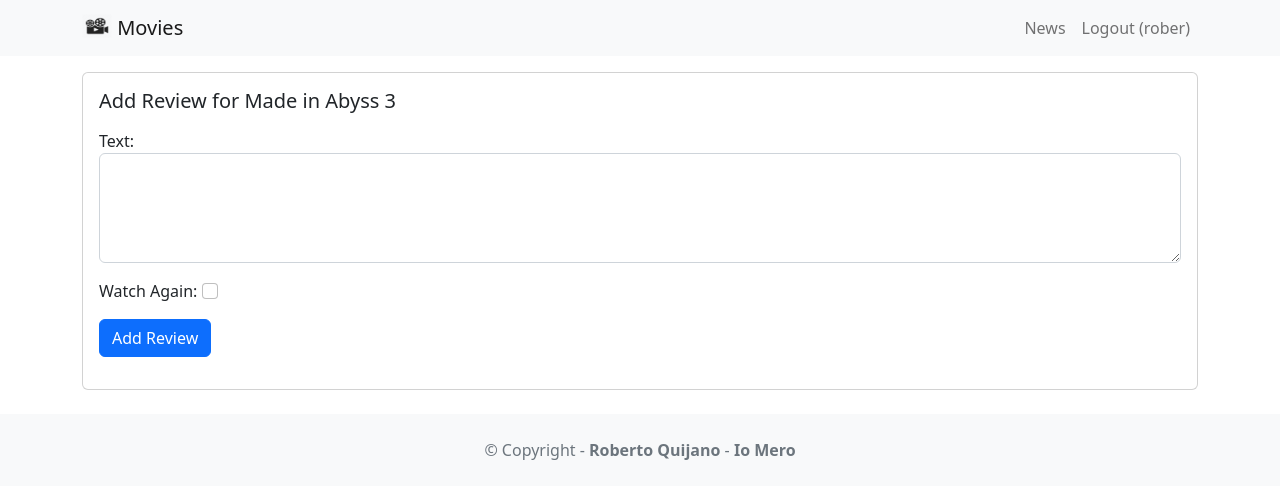
After one commit to 25roob/moviereviews, a Django app: page /movie/1/create in a window 1280 px wide. The commit adds this page. Shown: the top 499 px of the page. Run offline with Django 4.2, Linux system fonts and the light colour scheme; a user stored in the database is signed in; data comes from the database, SQL or seed files in the repository.

Commit message:
CRUD_user_reviews

```diff
--- a/moviereviews/accounts/views.py
+++ b/moviereviews/accounts/views.py
@@ -6,6 +6,7 @@ from django.contrib.auth.forms import AuthenticationForm
 from django.contrib.auth import login, logout, authenticate
 from django.shortcuts import redirect
 from django.db import IntegrityError
+from django.contrib.auth.decorators import login_required
 
 # Create your views here.
 
@@ -28,6 +29,7 @@ def signupaccount(request):
         else:
             return render(request, 'signupaccount.html', {'form':UserCreateForm, 'error':'Passwords do not match'})
 
+@login_required
 def logoutaccount(request):
     logout(request)
     return redirect('home')
--- a/moviereviews/movie/admin.py
+++ b/moviereviews/movie/admin.py
@@ -1,6 +1,7 @@
 from django.contrib import admin
-from .models import Movie
+from .models import Movie, Review
 
 # Register your models here.
 
 admin.site.register(Movie)
+admin.site.register(Review)
--- /dev/null
+++ b/moviereviews/movie/forms.py
@@ -0,0 +1,19 @@
+from django.forms import ModelForm, Textarea
+from .models import Review
+
+
+class ReviewForm(ModelForm):
+    def __init__(self, *args, **kwargs):
+        super(ModelForm, self).__init__(*args, **kwargs)
+        self.fields['text'].widget.attrs.update({'class':'form-control'})
+        self.fields['watchAgain'].widget.attrs.update({'class':'form-check-input'})
+
+    class Meta:
+        model = Review
+        fields = ['text', 'watchAgain']
+        labels = {
+            'watchAgain': ('Watch Again')
+        }
+        widgets = {
+            'text': Textarea(attrs={'rows': 4}),
+        }
--- a/moviereviews/movie/models.py
+++ b/moviereviews/movie/models.py
@@ -1,4 +1,5 @@
 from django.db import models
+from django.contrib.auth.models import User
 
 # Create your models here.
 class Movie(models.Model):
@@ -6,3 +7,13 @@ class Movie(models.Model):
     description = models.CharField(max_length=250)
     image = models.ImageField(upload_to='movie/images/')
     url = models.URLField(blank=True)
+
+class Review(models.Model):
+    text = models.CharField(max_length=100)
+    date = models.DateTimeField(auto_now_add=True)
+    user = models.ForeignKey(User, on_delete=models.CASCADE)
+    movie = models.ForeignKey(Movie, on_delete=models.CASCADE)
+    watchAgain = models.BooleanField()
+
+    def __str__(self):
+        return self.text
--- /dev/null
+++ b/moviereviews/movie/templates/createreview.html
@@ -0,0 +1,26 @@
+{% extends 'base.html' %}
+{% block content %}
+<div class="card mb-3">
+    <div class="row g-0">
+        <div>
+            <div class="card-body">
+                <h5 class="card-title">Add Review for {{ movie.title }}</h5>
+                {% if error %}
+                <div class="alert alert-danger mt-3" role="alert">
+                    {{ error }}
+                </div>
+                {% endif %}
+                <p class="card-text">
+                    <form method="POST">
+                        {% csrf_token %}
+                        {{ form.as_p }}
+                        <button type="submit" class="btn btn-primary">
+                            Add Review
+                        </button>
+                    </form>
+                </p>
+            </div>
+        </div>
+    </div>
+</div>
+{% endblock content %}
--- a/moviereviews/movie/urls.py
+++ b/moviereviews/movie/urls.py
@@ -3,5 +3,8 @@ from . import views
 
 
 urlpatterns = [
-    path('<int:movie_id>', views.detail, name='detail')
+    path('<int:movie_id>', views.detail, name='detail'),
+    path('<int:movie_id>/create', views.createreview, name='createreview'),
+    path('review/<int:review_id>', views.updatereview, name='updatereview'),
+    path('review/<int:review_id>/delete', views.deletereview, name='deletereview'),
 ]
--- a/moviereviews/movie/views.py
+++ b/moviereviews/movie/views.py
@@ -1,8 +1,10 @@
-from django.shortcuts import render
+from django.shortcuts import render, redirect
 from django.http import HttpResponse
 from django.shortcuts import get_object_or_404
+from django.contrib.auth.decorators import login_required
 
-from .models import Movie
+from .models import Movie, Review
+from .forms import ReviewForm
 # Create your views here.
 
 def home(request):
@@ -22,4 +24,41 @@ def signup(request):
 
 def detail(request, movie_id):
     movie = get_object_or_404(Movie, pk=movie_id)
-    return render(request, 'detail.html', {'movie':movie})
+    reviews = Review.objects.filter(movie = movie)
+    return render(request, 'detail.html', {'movie':movie, 'reviews':reviews})
+
+@login_required
+def createreview(request, movie_id):
+    movie = get_object_or_404(Movie, pk=movie_id)
+    if request.method == 'GET':
+        return render(request, 'createreview.html', {'form':ReviewForm(), 'movie':movie})
+    else:
+        try:
+            form = ReviewForm(request.POST)
+            newReview = form.save(commit=False)
+            newReview.user = request.user
+            newReview.movie = movie
+            newReview.save()
+            return redirect('detail', newReview.movie.id)
+        except ValueError:
+            return render(request, 'createreview.html', {'form':ReviewForm(), 'error':'bad data passed in.'})
+
+@login_required
+def updatereview(request, review_id):
+    review = get_object_or_404(Review, pk=review_id, user=request.user)
+    if request.method == 'GET':
+        form = ReviewForm(instance=review)
+        return render(request, 'updatereview.html', {'review': review, 'form':form})
+    else:
+        try:
+            form = ReviewForm(request.POST, instance=review)
+            form.save()
+            return redirect('detail', review.movie.id)
+        except ValueError:
+            return render(request, 'updatereview.html', {'review': review, 'form':form, 'error':'Bad data in form'})
+
+@login_required
+def deletereview(request, review_id):
+    review = get_object_or_404(Review, pk=review_id, user=request.user)
+    review.delete()
+    return redirect('detail', review.movie.id)
--- a/moviereviews/moviereviews/settings.py
+++ b/moviereviews/moviereviews/settings.py
@@ -142,3 +142,6 @@ MEDIA_URL = '/media/'
 STATICFILES_DIRS = [
     BASE_DIR / 'moviereviews/static/',
 ]
+
+
+LOGIN_URL = 'loginaccount'
```
Also changed, not shown: moviereviews/movie/templates/detail.html (+30 -0 lines), moviereviews/movie/templates/updatereview.html (added, +28 -0 lines), moviereviews/movie/migrations/0002_review.py (added).
